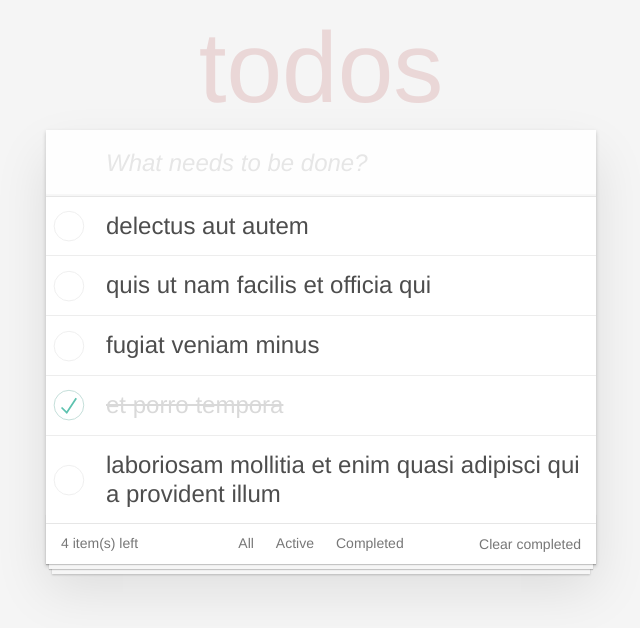
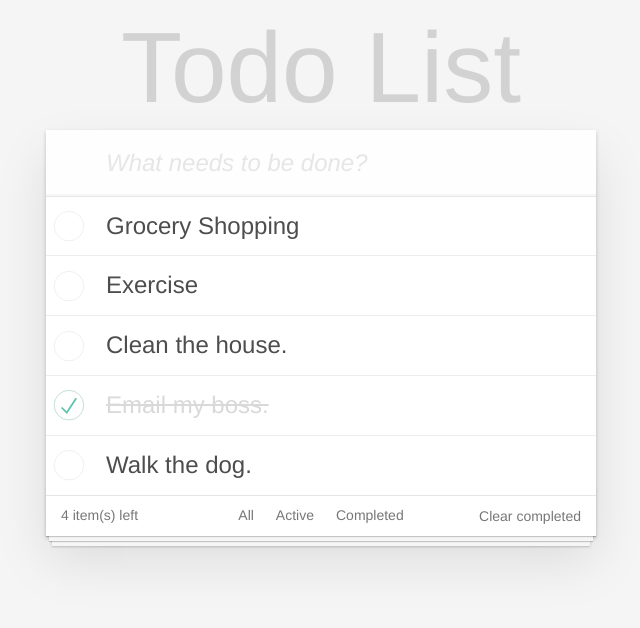
Before and after one commit to zaska-afk/TodoList, a React (Create React App) app: page / in a window 1280 px wide. Shown: the top 628 px of the page, without its empty margins (319-959 px from the left). Built offline with nearby package versions, Linux system fonts and the light colour scheme.

Commit message:
cleaned up

```diff
--- a/package.json
+++ b/package.json
@@ -1,5 +1,6 @@
 {
   "name": "todo-app",
+  "homepage": "http://kenzie-se-q2.github.io/todo-app-zaska-afk",
   "version": "0.1.0",
   "private": true,
   "dependencies": {
@@ -15,6 +16,8 @@
     "web-vitals": "^1.1.0"
   },
   "scripts": {
+    "predeploy": "npm run build",
+    "deploy": "gh-pages -d build",
     "start": "react-scripts start",
     "build": "react-scripts build",
     "test": "react-scripts test",
@@ -37,5 +40,8 @@
       "last 1 firefox version",
       "last 1 safari version"
     ]
+  },
+  "devDependencies": {
+    "gh-pages": "^3.2.3"
   }
 }
--- a/src/App.css
+++ b/src/App.css
@@ -73,7 +73,7 @@ body {
   font-size: 100px;
   font-weight: 100;
   text-align: center;
-  color: rgba(175, 47, 47, 0.15);
+  color: rgba(12, 11, 11, 0.15);
   -webkit-text-rendering: optimizeLegibility;
   -moz-text-rendering: optimizeLegibility;
   text-rendering: optimizeLegibility;
--- a/src/App.js
+++ b/src/App.js
@@ -1,9 +1,7 @@
 import React from "react";
 import "./App.css";
-// import { useState } from "react";
 import { useReducer, useEffect } from "react";
 import { Route, Switch } from "react-router-dom";
-// import { v4 as uuidv4 } from "uuid";
 import todosList from "./todos.json";
 
 import TodoList from "./components/TodoList";
@@ -62,7 +60,6 @@ function newTodo(name) {
 }
 
 function App() {
-  // const [todos, setTodos] = useState(todosList);
   const initialState = {
     todoList: todosList,
     userInput: "",
@@ -70,39 +67,13 @@ function App() {
 
   const [state, dispatch] = useReducer(reducer, initialState);
 
-  //################PART ONE##############
-  // add a state variable to track the user's input.
-  // const [state, setState] = useState("");
-
-  //  set the onChange for the input element to a function which updates the user's input in state.
-  // const onChange = (e) => {
-  //   let inputText = state;
-  //   inputText = e.target.value;
-  //   setState(inputText);
-  //   console.log(state);
-  // };
-
   const onChange = (e) => {
     dispatch({ type: ACTIONS.INPUTTEXT, payload: { text: e.target.value } });
   };
 
   const keypress = (e) => {
-    // console.log(e.key);
     if (e.key === "Enter") {
       dispatch({ type: ACTIONS.ADDTODO, payload: { name: state.userInput } });
-      //unique key id
-      // const todoText = uuidv4();
-
-      // const todo = {
-      //   title: state,
-      //   completed: false,
-      //   id: todoText,
-      // };
-
-      // setTodos((todos) => [...todos, todo]);
-      // //empty the input field
-      // setState("");
-      // console.log(state, "state");
     }
   };
 
@@ -114,50 +85,11 @@ function App() {
     };
   });
 
-  //############### PART TWO #############
-  // Marking a todo as completed
-
-  // function toggleComplete(event, todoId) {}
-
-  // const toggleComplete = (event, todoId) => {
-  //   setTodos((todos) => {
-  //     return todos.map((todo) => {
-  //       if (todo.id === todoId) {
-  //         let markedTodo = { ...todo };
-  //         markedTodo.completed = !markedTodo.completed;
-  //         return markedTodo;
-  //       }
-  //       return todo;
-  //     });
-  //   });
-  // };
-
-  //############### PART THREE #############
-  //deleting todos by filtering
-  // const deleteTodo = (event, todoId) => {
-  //   setTodos((todos) => {
-  //     return todos.filter((todo) => {
-  //       return todo.id !== todoId;
-  //     });
-  //   });
-  // };
-
-  //  ######### Clear Complete #####
-  //deletes checked todos
-
-  // const clearComplete = () => {
-  //   setTodos((todos) => {
-  //     return todos.filter((todo) => {
-  //       return !todo.completed;
-  //     });
-  //   });
-  // };
-
   return (
     <dispatcher.Provider value={dispatch}>
       <section className="todoapp">
         <header className="header">
-          <h1>todos</h1>
+          <h1>Todo List</h1>
           <input
             onChange={onChange}
             //empties input field after pressing enter
@@ -175,30 +107,18 @@ function App() {
                 (item) => item.completed === false
                 // return item.completed === false;
               )}
-              // toggleComplete={toggleComplete}
-              // deleteTodo={deleteTodo}
             />
           </Route>
           {/* //link to completed todos */}
           <Route path="/completed">
             <TodoList
-              todos={state.todoList.filter(
-                (item) => item.completed === true
-                // item.completed === true;
-              )}
-              // toggleComplete={toggleComplete}
-              // deleteTodo={deleteTodo}
+              todos={state.todoList.filter((item) => item.completed === true)}
             />
           </Route>
 
-          <TodoList
-            todos={state.todoList}
-            // toggleComplete={toggleComplete}
-            // deleteTodo={deleteTodo}
-          />
+          <TodoList todos={state.todoList} />
         </Switch>
         <Footer
-          // clearComplete={clearComplete}
           todo={state.todoList.filter((todo) => todo.completed === false)}
         />
       </section>
--- a/src/components/TodoItem.js
+++ b/src/components/TodoItem.js
@@ -1,6 +1,5 @@
 import { useContext } from "react";
 import { ACTIONS, dispatcher } from "../App";
-// import TodoList from "./TodoList";
 
 function TodoItem(props) {
   let dispatch = useContext(dispatcher);
@@ -10,7 +9,6 @@ function TodoItem(props) {
         <input
           className="toggle"
           type="checkbox"
-          // onClick={(event) => props.toggleComplete(event, props.id)}
           onClick={() =>
             dispatch({
               type: ACTIONS.TOGGLECOMPLETE,
@@ -22,7 +20,6 @@ function TodoItem(props) {
         <label>{props.title}</label>
         <button
           className="destroy"
-          // onClick={(event) => props.deleteTodo(event, props.id)}
           onClick={() =>
             dispatch({ type: ACTIONS.DELETETODO, payload: { id: props.id } })
           }
--- a/src/components/TodoList.js
+++ b/src/components/TodoList.js
@@ -12,14 +12,12 @@ function TodoList(props) {
             title={todo.title}
             completed={todo.completed}
             id={todo.id}
-            // toggleComplete={props.toggleComplete}
             toggleComplete={() =>
               dispatch({
                 type: ACTIONS.TOGGLECOMPLETE,
                 payload: { id: props.id },
               })
             }
-            // deleteTodo={props.deleteTodo}
             deleteTodo={() =>
               dispatch({ type: ACTIONS.DELETETODO, payload: { id: props.id } })
             }
--- a/src/index.js
+++ b/src/index.js
@@ -14,7 +14,4 @@ ReactDOM.render(
   document.getElementById("root")
 );
 
-// If you want to start measuring performance in your app, pass a function
-// to log results (for example: reportWebVitals(console.log))
-// or send to an analytics endpoint. Learn more: https://bit.ly/CRA-vitals
 reportWebVitals();
--- a/src/todos.json
+++ b/src/todos.json
@@ -1,27 +1,27 @@
 [
   {
     "id": 1,
-    "title": "delectus aut autem",
+    "title": "Grocery Shopping",
     "completed": false
   },
   {
     "id": 2,
-    "title": "quis ut nam facilis et officia qui",
+    "title": "Exercise",
     "completed": false
   },
   {
     "id": 3,
-    "title": "fugiat veniam minus",
+    "title": "Clean the house.",
     "completed": false
   },
   {
     "id": 4,
-    "title": "et porro tempora",
+    "title": "Email my boss.",
     "completed": true
   },
   {
     "id": 5,
-    "title": "laboriosam mollitia et enim quasi adipisci quia provident illum",
+    "title": "Walk the dog.",
     "completed": false
   }
 ]
```
Also changed, not shown: 2 other files (tests, documents, lock files or other folders).
